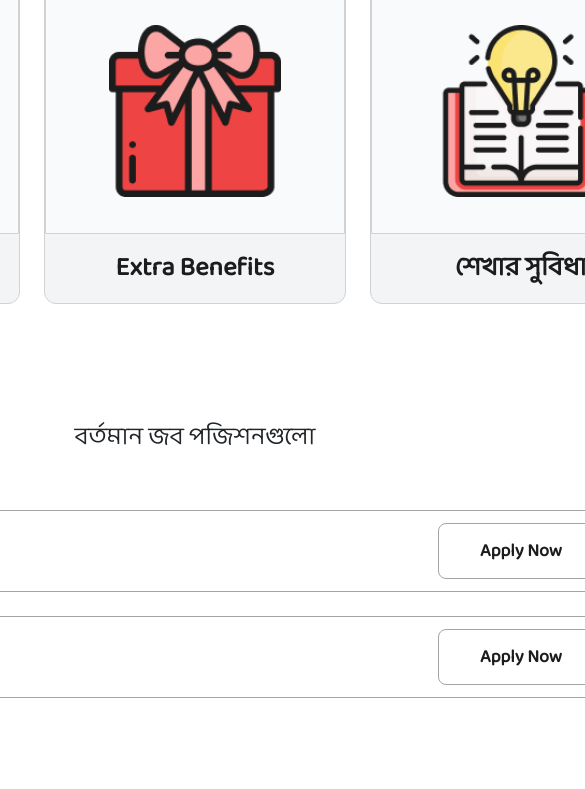
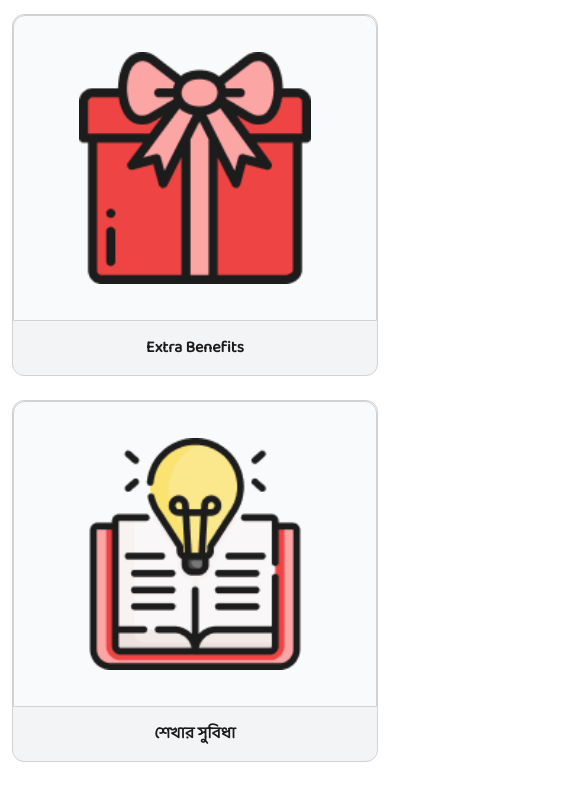
Before and after one commit to alif-sagir/tech-park-it, a website: page carier.html in a window 390 px wide. Shown: the part 874-1663 px from the top of the page, 585 px wide, since content can reach past the window. Before the commit the page ends 1596 px from the top, so only its background shows below. Drawn offline with Linux system fonts and the light colour scheme.

Commit message:
career page responsive compelte

```diff
--- a/assets/sass/pages/career.scss
+++ b/assets/sass/pages/career.scss
@@ -5,7 +5,14 @@
         display: flex;
         align-items: center;
         justify-content: space-between;
+        @include xs(){
+            flex-direction: column;
+            padding: 20px 0px;
+        }
         .career_banner_description {
+            @include xs(){
+                order: 2;
+            }
             .banner_title {
                 color: var(--mute-color-100, #1c1c1c);
 
@@ -16,6 +23,12 @@
                 font-weight: 600;
                 line-height: 150%; /* 61.5px */
                 width: 337px;
+                @include xs(){
+                    width: 100%;
+                    font-size: 18px;
+                    padding-top: 30px;
+                    // text-align: center;
+                }
             }
             .banner_info {
                 color: var(--mute-color-80, #494949);
@@ -28,12 +41,29 @@
                 line-height: 160%; /* 25.6px */
                 width: 519px;
                 margin-top: 24px;
+                @include xs(){
+                    width: 100%;
+                    font-size: 14px;
+                    // text-align: center;
+                    margin-top: 10px;
+                }
+            }
+        }
+        .career_banner_thumbnail{
+            @include xs(){
+                order: 1;
+                img{
+                    width: 100%;
+                }
             }
         }
     }
 }
 .techpart_benefits_area {
     margin-top: 120px;
+    @include xs(){
+        margin-top: 30px;
+    }
     .benefiits_title {
         color: var(--mute-color-100, #1c1c1c);
         text-align: center;
@@ -45,17 +75,27 @@
         font-weight: 600;
         line-height: 150%; /* 61.5px */
         margin-bottom: 56px;
+        @include xs(){
+            font-size: 18px;
+            margin-bottom: 10px;
+        }
     }
     .benefits_types {
         display: flex;
         justify-content: center;
         gap: 24px;
+        @include xs(){
+            flex-direction: column;
+        }
         .well_culture {
             width: 302px;
             // height: 245px;
             border-radius: 12px;
             border: 1px solid var(--mute-color-20, #d2d2d2);
             background: var(--secondary-20, #f3f4f6);
+            @include xs(){
+                width: 100%;
+            }
             .well_culture_img {
                 border-radius: 12px 12px 0px 0px;
                 border: 1px solid var(--mute-color-20, #d2d2d2);
@@ -64,9 +104,15 @@
                 justify-content: center;
                 align-items: center;
                 padding: 36px 65px;
+
                 img {
                     width: 172px;
                     height: 172px;
+                    @include xs(){
+                        width: 100%;
+                        height: 100%;
+
+                    }
                 }
             }
             .well_culture_title {
@@ -78,12 +124,18 @@
                 font-weight: 600;
                 line-height: 150%; /* 39px */
                 padding: 15px 50px;
+                @include xs(){
+                    font-size: 16px;
+                }
             }
         }
     }
 }
 .present_job_possiton_area {
     margin-top: 120px;
+    @include xs(){
+        margin-top: 30px;
+    }
     .job_possition_area{
         display: flex;
         flex-direction: column;
@@ -91,6 +143,10 @@
         align-items: center;
         .job_possition_title{
             margin-bottom: 56px;
+            @include xs(){
+                font-size: 18px;
+                margin-bottom: 20px;
+            }
         }
         .data_science_specialist {
             width: 845px;
@@ -101,6 +157,9 @@
             justify-content: space-between;
             align-items: center;
             margin-bottom: 24px;
+            @include xs(){
+                width: 100%;
+            }
             .specialist_title {
                 padding: 16px 25px;
                 color: var(--mute-color-100, #1c1c1c);
@@ -109,11 +168,15 @@
                 font-style: normal;
                 font-weight: 500;
                 line-height: 150%; /* 30px */
+                @include xs(){
+                    padding: 8px 15px;
+                    font-size: 14px;
+                }
             }
             .job_apply_btn {
                 display: flex;
-                width: 167px;
-                height: 56px;
+                // width: 167px;
+                // height: 56px;
                 padding: 12px 24px 11px 24px;
                 justify-content: center;
                 align-items: center;
@@ -123,6 +186,11 @@
                 border: 1px solid var(--mute-color-40, #a4a4a4);
                 background: var(--white-100, #fff);
                 margin: 12px;
+                @include xs() {
+                    // width: 30%;
+                    margin: 5px;
+                    padding: 10px 15px;
+                }
                 span {
                     color: var(--mute-color-100, #1c1c1c);
                     text-align: center;
@@ -131,6 +199,9 @@
                     font-style: normal;
                     font-weight: 600;
                     line-height: normal;
+                    @include xs() {
+                       font-size: 14px;
+                    }
                 }
             }
         }
```
Also changed, not shown: assets/styles/style.css, 1 other file.
